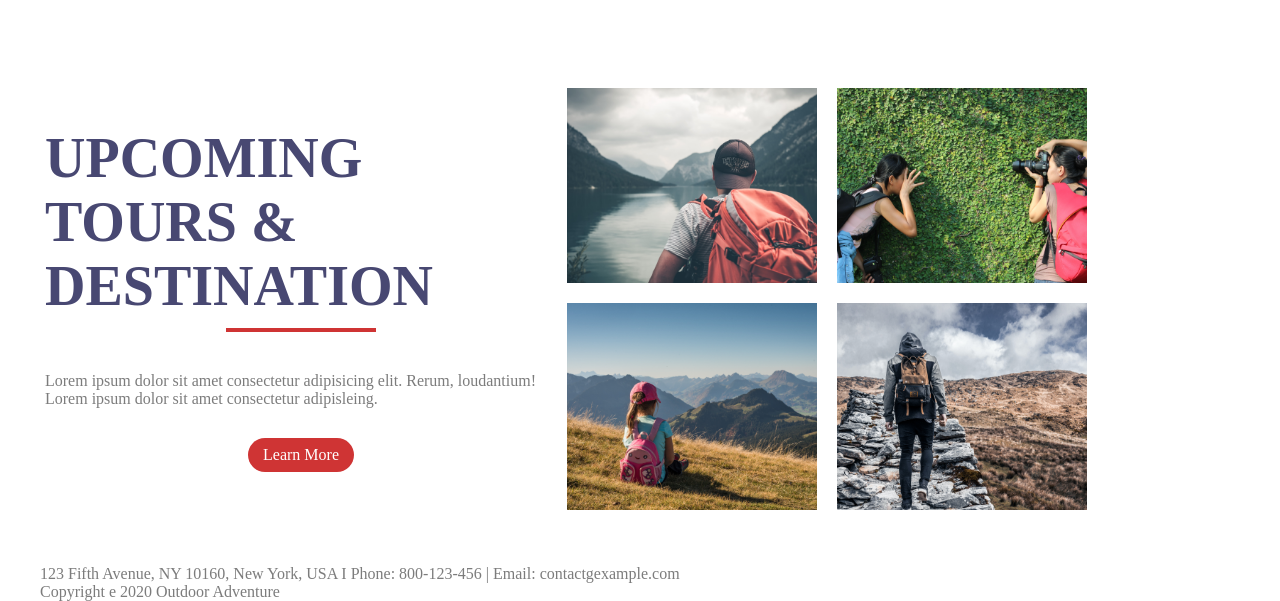
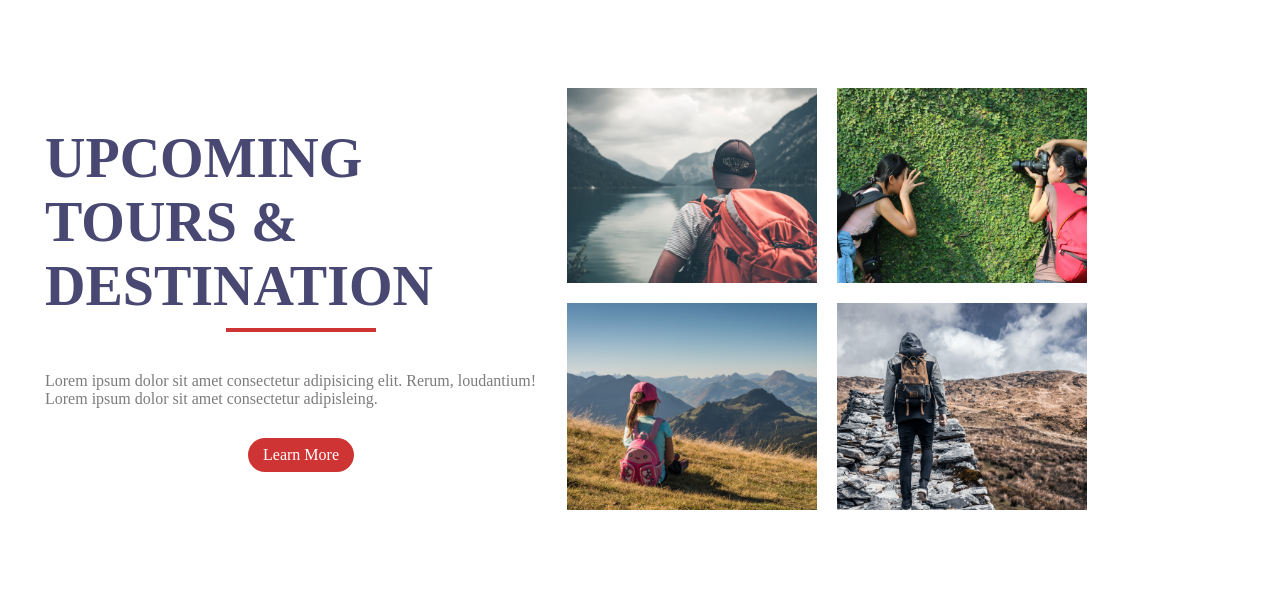
Before and after one commit to thao2x/travel-demo, a plain HTML site: page index.html in a window 1280 px wide. Shown: the part 2251-2852 px from the top of the page. After the commit the page ends 2816 px from the top, so only its background shows below. Drawn offline with Linux system fonts and the light colour scheme.

Commit message:
Update index.html
change footer

```diff
--- a/index.html
+++ b/index.html
@@ -89,10 +89,10 @@
         </div>
     </setion>
 
-    <setion class="footer">
+<!--     <setion class="footer">
         <p>123 Fifth Avenue, NY 10160, New York, USA I Phone: 800-123-456 | Email: contactgexample.com</p>
         <p>Copyright e 2020 Outdoor Adventure </p>
-    </setion>
+    </setion> -->
 
     <script>
         const menuBtn = document.querySelector('.menu-btn')
```
